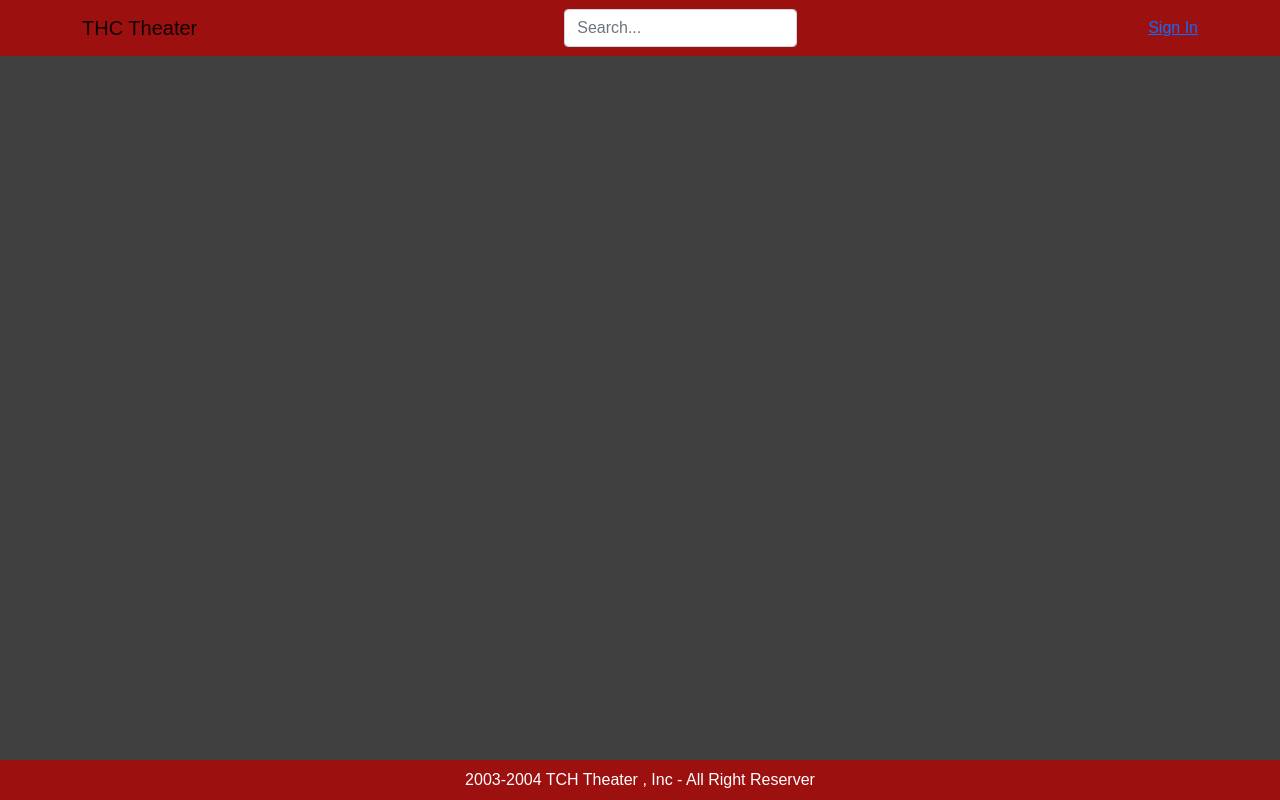
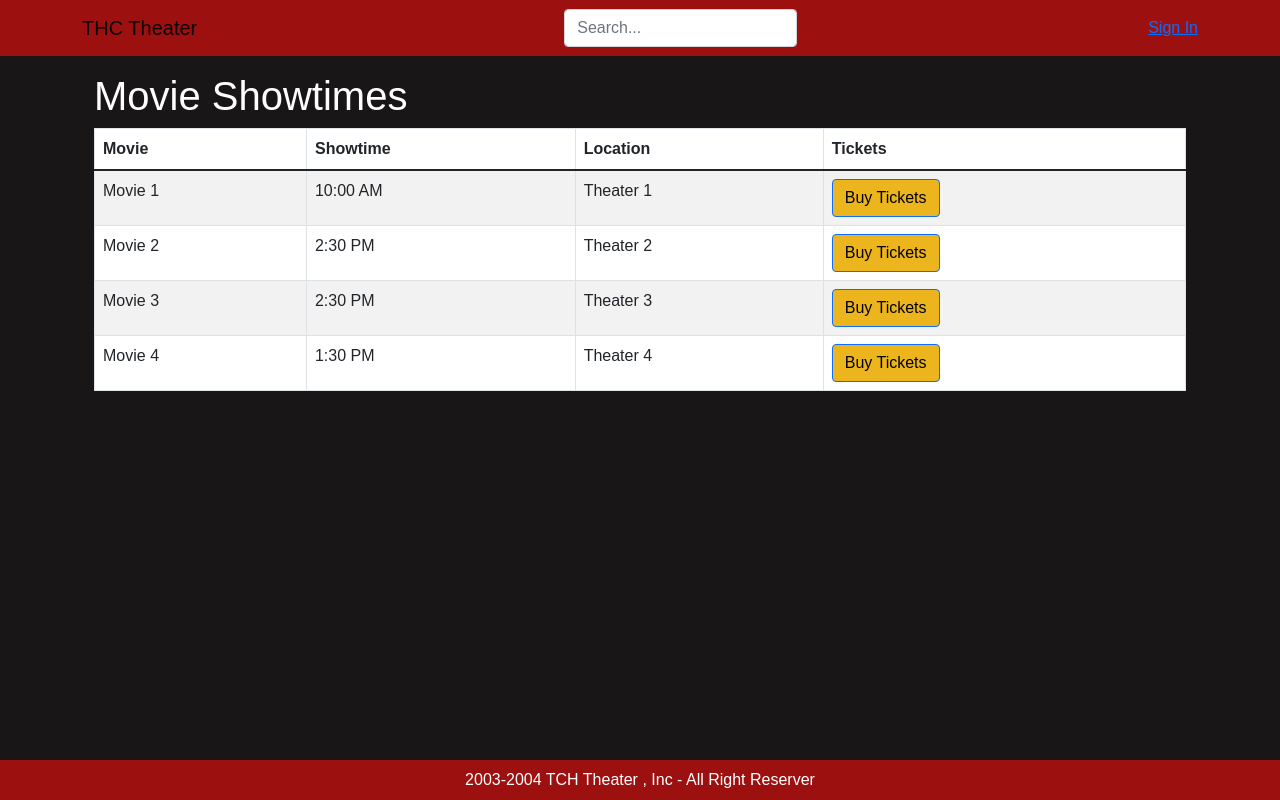
Before and after one commit to thuyluu9595/Movie-Theater-Club, a React (Create React App) app in the folder frontend/: page /showtime in a window 1280 px wide. Built offline with nearby package versions, Linux system fonts and the light colour scheme.

Commit message:
baseshowtime

```diff
--- a/frontend/src/index.css
+++ b/frontend/src/index.css
@@ -16,10 +16,16 @@ code {
   min-height: 100vh;
 }
 main {
-  background-color: #404040;
+  background-color: #181616;
   flex: 1;
   color : white;
   font-family: Luminari, fantasy;
+}
+.thead {
+ background-color: white;
+}
+.tbody tr{
+  background-color: white;
 }
 .movies {
   display: flex;
@@ -27,7 +33,7 @@ main {
   justify-content: center;
 }
 .movie {
-  border: 1px #404040 solid;
+  border: 1px #0c0c0c solid;
   margin: 1rem;
 }
 .movie img {
@@ -36,9 +42,7 @@ main {
 .movie-info{
   padding: 1rem;
 }
-.rating {
-  color: rgb(236, 181, 30);
-}
+
 .btn-primary {
   background-color: rgb(236, 181, 30);
   color: black;
--- a/frontend/src/screens/MovieScreen.js
+++ b/frontend/src/screens/MovieScreen.js
@@ -36,15 +36,9 @@ export default function MovieScreen(){
     const fetchData = async () => {
       dispatch({type: 'FETCH_REQUEST'});
       try {
-        console.log(0);
         const result = await axios.get(`http://localhost:8080/api/movies/${id}`);
-        console.log(1);
-
         dispatch({type: 'FETCH_SUCCESS', payload: result.data});
-        console.log(3);
-
       } catch(err) {
-        console.log(err);
         dispatch({type: 'FETCH_FAIL', payload: getError(err)});
       }
     };
--- a/frontend/src/screens/ShowTimeScreen.js
+++ b/frontend/src/screens/ShowTimeScreen.js
@@ -1,19 +1,54 @@
 import React, { useContext } from "react";
 import { Helmet } from "react-helmet";
-import { Store } from "../Stores";
+import { Container } from "react-bootstrap";
 
 
 export default function ShowTimeScreen() {
-  const { state, dispatch: ctxDispatch } = useContext(Store);
-  const {
-    ticket: { ticketItems },
-  } = state;
   return (
-    <div>
+    <Container>
       <Helmet>
-        <title>THC Theater</title>
+        <title>Show Time</title>
       </Helmet>
-    </div>
+      <h1>Movie Showtimes</h1>
+      <table className="table table-bordered table-striped">
+        <thead className="thead">
+          <tr>
+              <th>Movie</th>
+              <th>Showtime</th>
+              <th>Location</th>
+              <th>Tickets</th>
+          </tr>
+        </thead>
+        <tbody className="tbody">
+          <tr>
+            <td>Movie 1</td>
+            <td>10:00 AM</td>
+            <td>Theater 1</td>
+            <td><a href="#" class="btn btn-primary">Buy Tickets</a></td>
+          </tr>
+          <tr>
+            <td>Movie 2</td>
+            <td>2:30 PM</td>
+            <td>Theater 2</td>
+            <td><a href="#" class="btn btn-primary">Buy Tickets</a></td>
+          </tr>
+          <tr>
+            <td>Movie 3</td>
+            <td>2:30 PM</td>
+            <td>Theater 3</td>
+            <td><a href="#" class="btn btn-primary">Buy Tickets</a></td>
+         </tr>
+         <tr>
+            <td>Movie 4</td>
+            <td>1:30 PM</td>
+            <td>Theater 4</td>
+            <td><a href="#" class="btn btn-primary">Buy Tickets</a></td>
+         </tr>
+
+        </tbody>
+      </table>
+
+    </Container>
 
   )
 }
```
